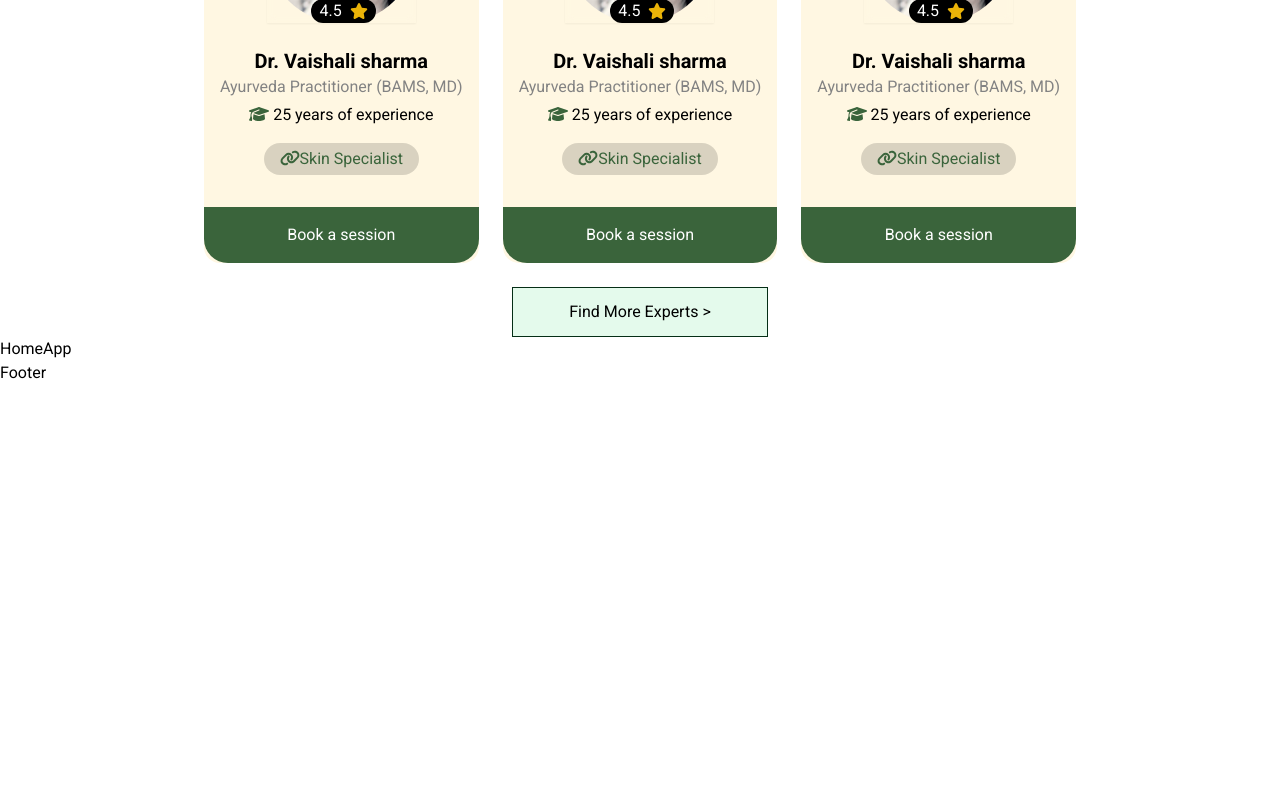
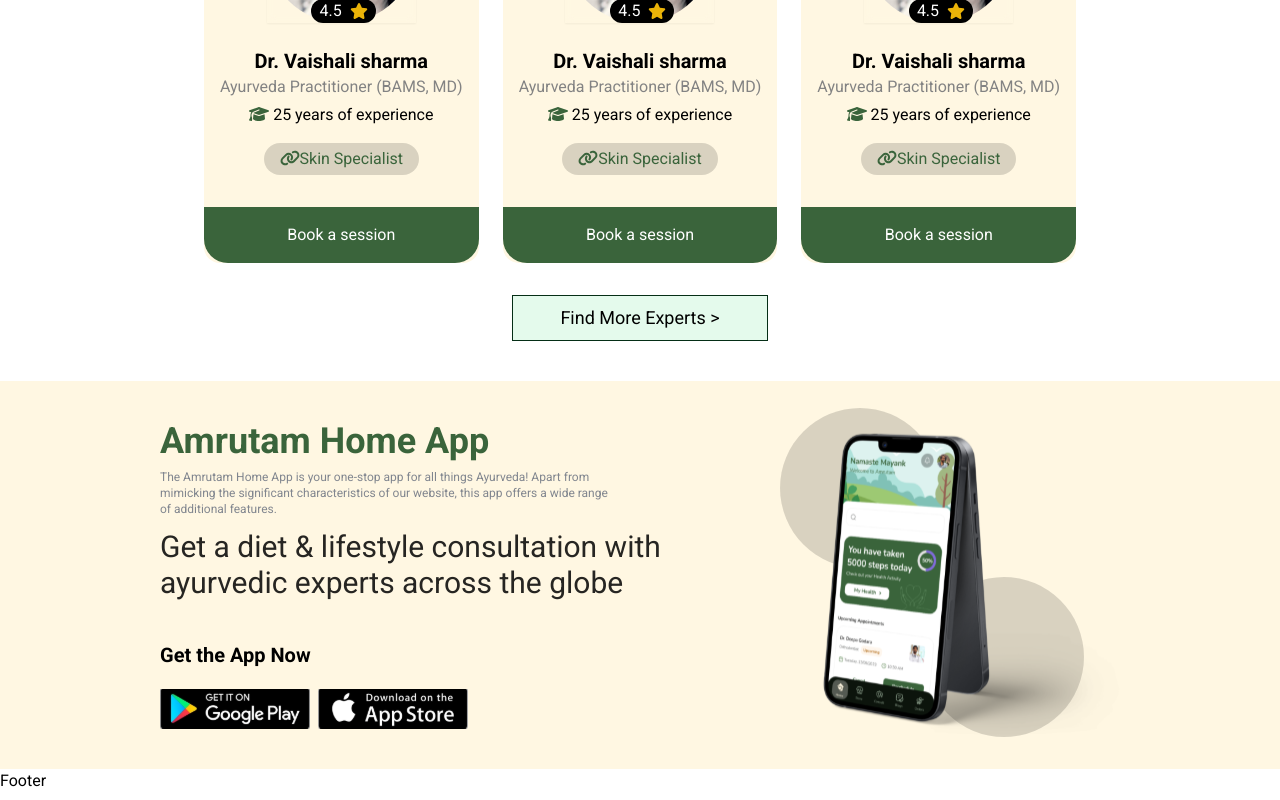
Before and after one commit to YashChincholi/Medical, a Next.js app: page / in a window 1280 px wide. Shown: the part 4001-4801 px from the top of the page. Before the commit the page ends 4386 px from the top, so only its background shows below. Built offline with nearby package versions, Linux system fonts and the light colour scheme.

Commit message:
HomeApp section done

```diff
--- a/src/app/_container/Experts.jsx
+++ b/src/app/_container/Experts.jsx
@@ -18,8 +18,8 @@ function Experts() {
           ))}
         </div>
       </div>
-      <div className="mx-[40vw]">
-        <div className="flex justify-center items-center mt-6 bg-green-400 bg-opacity-15 p-3 border border-green-950">
+      <div className="mx-[35vw] xl:mx-[40vw]">
+        <div className="flex justify-center items-center mt-8 text-center md:text-sm text-xs xl:text-lg bg-green-400 bg-opacity-15 p-2 border border-green-950">
           Find More Experts &gt;
         </div>
       </div>
--- a/src/app/_container/HomeApp.jsx
+++ b/src/app/_container/HomeApp.jsx
@@ -1,9 +1,56 @@
-import React from 'react'
+import React from "react";
 
 function HomeApp() {
   return (
-    <div>HomeApp</div>
-  )
+    <div className="relative bg-secondary flex flex-col items-center w-full mt-10 bg-[#FFF7E2]">
+      <div className="relative flex flex-col gap-[400px] lg:gap-0 w-full lg:px-40 px-10 py-10">
+        <div
+          id="text"
+          className="mb-5 lg:mb-0 md:flex md:justify-center md:flex-col md:items-center lg:block"
+        >
+          <h1 className="text-4xl text-primary font-bold">Amrutam Home App</h1>
+          <p className="lg:text-xs text-sm text-gray-500 lg:text-opacity-85 text-center lg:text-left w-[260px] mx-10 lg:mx-0 lg:px-0 lg:w-[450px] mt-2">
+            The Amrutam Home App is your one-stop app for all things Ayurveda!
+            Apart from mimicking the significant characteristics of our website,
+            this app offers a wide range of additional features.
+          </p>
+        </div>
+        <div id="store">
+          <h1 className="lg:text-3xl text-2xl lg:w-[550px] font-semibold lg:font-medium leading-normal text-center lg:text-left text-opacity-85 text-black mt-3">
+            Get a diet & lifestyle consultation with ayurvedic experts across
+            the globe
+          </h1>
+          <h1 className="font-bold text-4xl lg:text-xl text-center lg:text-left mt-10">
+            Get the App Now
+          </h1>
+          <div className="flex lg:gap-2 gap-8 mt-5 flex-col lg:flex-row">
+            <img
+              src="/playstore.svg"
+              alt="playstore"
+              className="object-cover w-full h-full lg:w-[150px] lg:h-[40px]"
+            />
+            <img
+              src="/appstore.svg"
+              alt="appstore"
+              className="object-cover w-full h-full lg:w-[150px] lg:h-[40px]"
+            />
+          </div>
+        </div>
+      </div>
+      <div
+        id="phone"
+        className="absolute lg:right-40 lg:top-[50%] top-[35%] right-0 md:right-40 md:top-[30%] transform -translate-y-1/2"
+      >
+        <div className="hidden lg:block absolute w-10 h-10 p-20 top-[13%] right-[40%] bg-black bg-opacity-15 rounded-full" />
+        <div className="hidden lg:block absolute w-10 h-10 p-20 bottom-[14%] right-[8%] bg-black bg-opacity-15 rounded-full" />
+        <img
+          src="/iPhone13.svg"
+          alt="phone"
+          className="relative top-0 h-[450px] w-[450px]"
+        />
+      </div>
+    </div>
+  );
 }
 
-export default HomeApp
+export default HomeApp;
```
